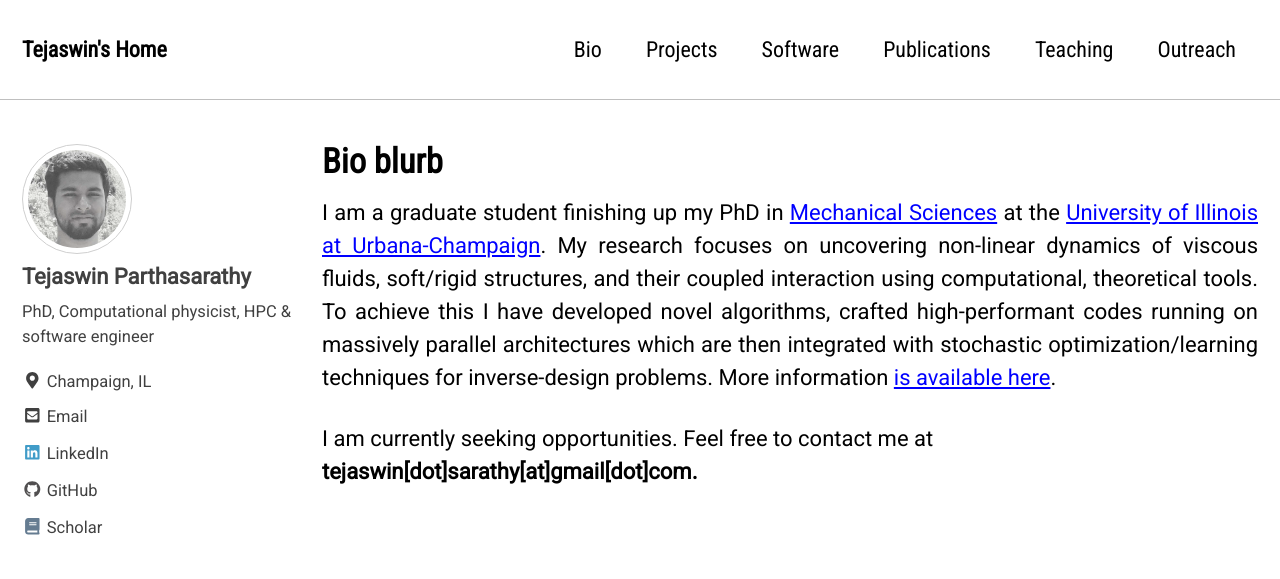
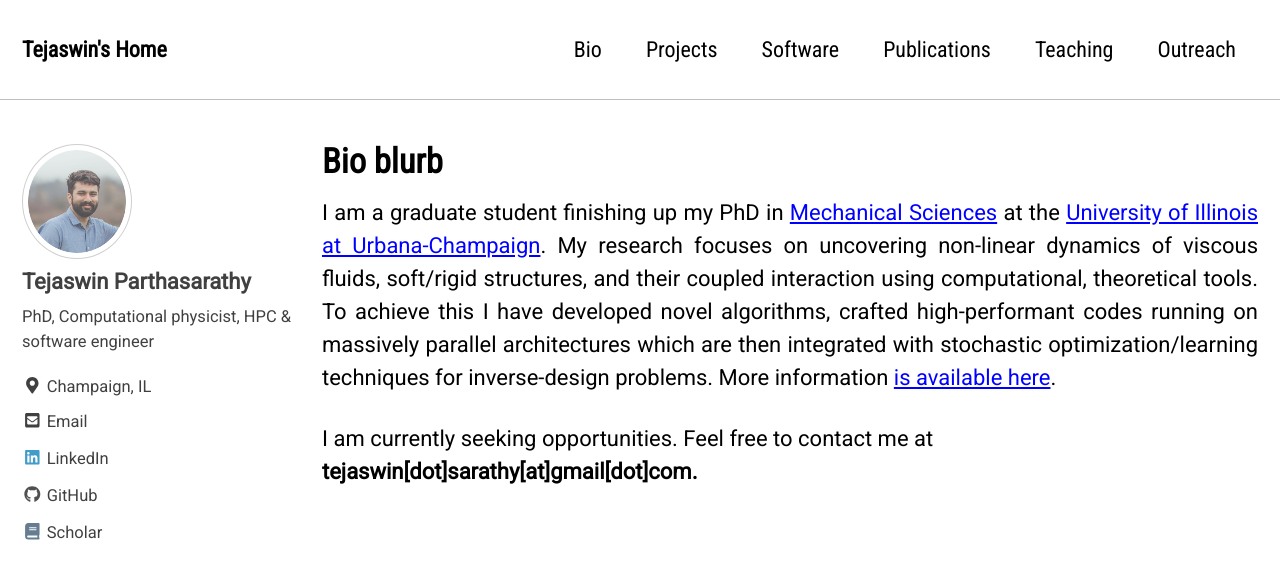
Before and after one commit to parthas1/parthas1.github.io, a Jekyll site: the page built from _pages/index.md, in a window 1280 px wide and 900 px high. Shown: the top 579 px of the window. Built offline with Jekyll 4.4.1, drawn with Linux system fonts in a browser that asks for light colours; nearby versions of some CDN libraries.

Commit message:
feat : new profile picture

```diff
--- a/_config.yml
+++ b/_config.yml
@@ -103,7 +103,7 @@ analytics:
 # Site Author
 author:
   name             : *name # *name is a YAML reference pointing to the &anchor earlier
-  avatar           : "/assets/images/my_picture.jpg"
+  avatar           : "/assets/images/teja_profile_picture.png"
   bio              : "PhD, Computational physicist, HPC & software engineer"
   location         : "Champaign, IL"
   email            : "tejaswin[dot]sarathy[at]gmail[dot]com"
```
Also changed, not shown: assets/images/my_picture.jpg (deleted), assets/images/teja_profile_picture.png (added).
